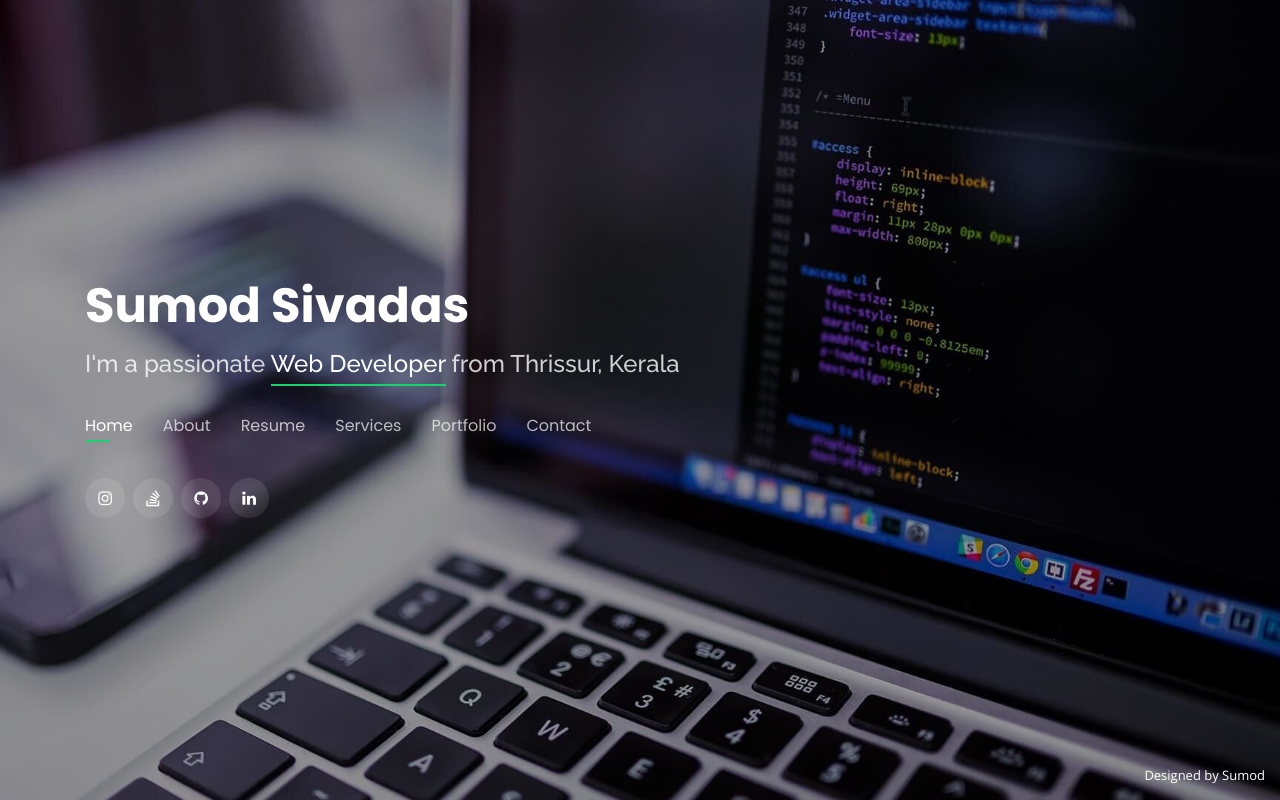
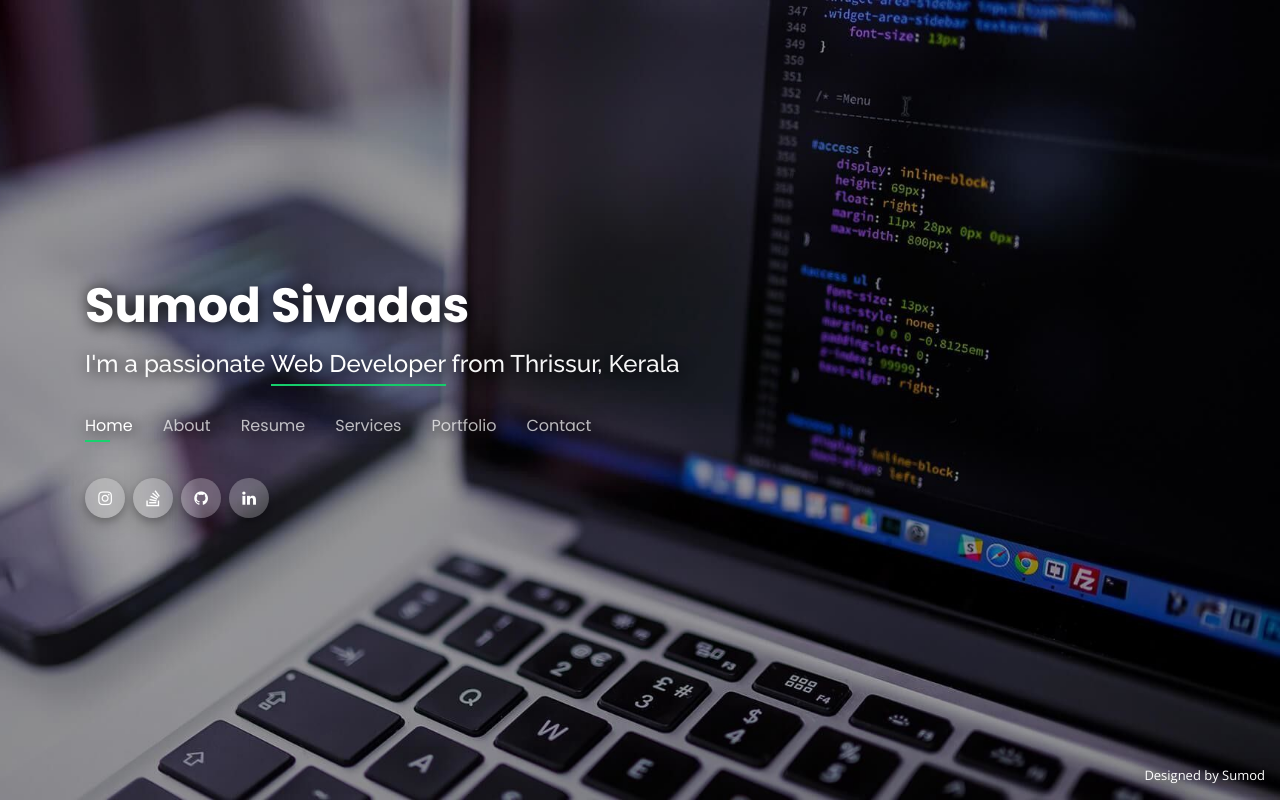
Before and after one commit to zumod/personal, a plain HTML site: page index.html in a window 1280 px wide. Drawn offline with nearby package versions, Linux system fonts and the light colour scheme.

Commit message:
Modified CSS file: Added shadows to body and icons

```diff
--- a/assets/css/style.css
+++ b/assets/css/style.css
@@ -6,6 +6,7 @@ body {
   font-family: "Open Sans", sans-serif;
   background-color: #040404;
   color: #fff;
+  text-shadow: 2px 2px 15px #000000;
   position: relative;
   background: transparent;
 }
@@ -76,7 +77,7 @@ h1, h2, h3, h4, h5, h6 {
 #header h2 {
   font-size: 24px;
   margin-top: 20px;
-  color: rgba(255, 255, 255, 0.8);
+  color: rgba(255, 255, 255, 0.966);
 }
 
 #header h2 span {
@@ -93,6 +94,7 @@ h1, h2, h3, h4, h5, h6 {
 #header .social-links {
   margin-top: 40px;
   display: flex;
+  text-shadow: none;
 }
 
 #header .social-links a {
@@ -100,7 +102,8 @@ h1, h2, h3, h4, h5, h6 {
   display: flex;
   justify-content: center;
   align-items: center;
-  background: rgba(255, 255, 255, 0.1);
+  background: rgba(255, 255, 255, 0.24);
+  box-shadow: 0 4px 8px 0 rgba(0, 0, 0, 0.2), 0 6px 20px 0 rgba(0, 0, 0, 0.19);
   color: #fff;
   line-height: 1;
   margin-right: 8px;
```
